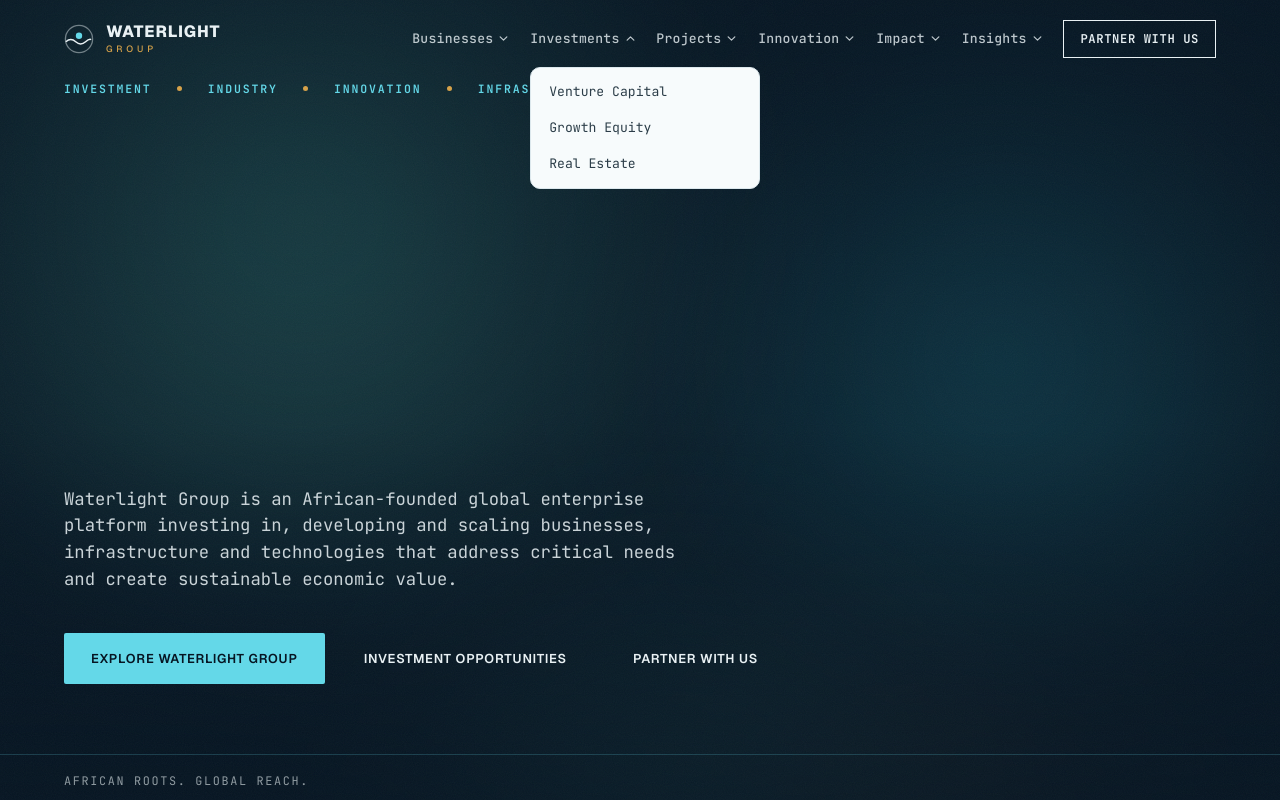
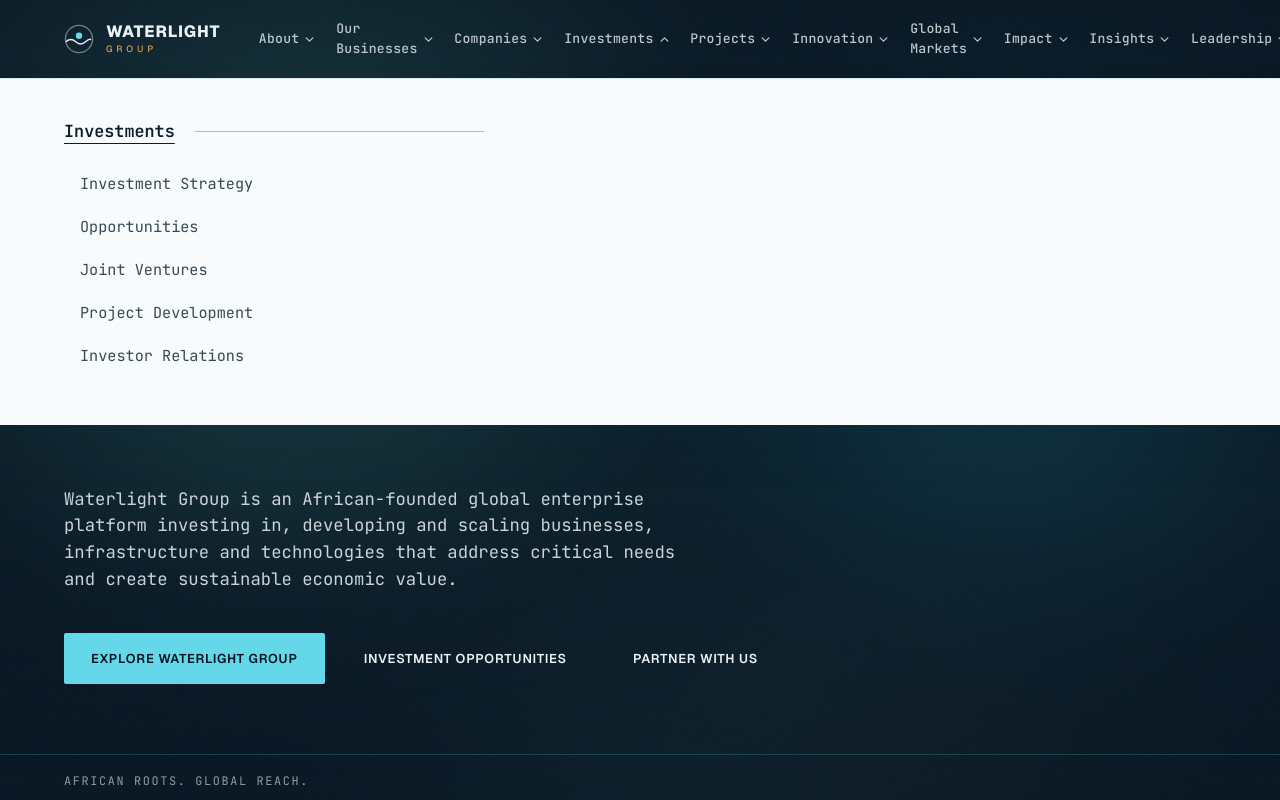
Before and after one commit to Taterbro/wsl-website, a Next.js app: page / in a window 1280 px wide. Both pictures are taken after a click on the button "Investments". Shown: the top 800 px of the page. Built offline with nearby package versions, Linux system fonts and the light colour scheme.

Commit message:
chore: update nav links

```diff
--- /dev/null
+++ b/app/_components/header/constants.ts
@@ -0,0 +1,149 @@
+export interface NavLink {
+  label: string;
+  href: string;
+  subLinks: { label: string; href: string }[];
+}
+
+export const NAV_LINKS: NavLink[] = [
+  {
+    label: "About",
+    href: "/about",
+    subLinks: [
+      { label: "Our Story", href: "/about/our-story" },
+      { label: "Vision & Mission", href: "/about/vision-mission" },
+      { label: "Group Structure", href: "/about/group-structure" },
+      { label: "Leadership", href: "/about/leadership" },
+      { label: "Governance", href: "/about/governance" },
+    ],
+  },
+  {
+    label: "Our Businesses",
+    href: "/businesses",
+    subLinks: [
+      { label: "Water & Smart Infrastructure", href: "/businesses/water-smart-infrastructure" },
+      { label: "Energy", href: "/businesses/energy" },
+      { label: "Agriculture", href: "/businesses/agriculture" },
+      { label: "Technology & AI", href: "/businesses/technology-ai" },
+      { label: "Industry", href: "/businesses/industry" },
+      { label: "Real Estate & Urban Infrastructure", href: "/businesses/real-estate-urban-infrastructure" },
+      { label: "Logistics", href: "/businesses/logistics" },
+      { label: "Climate & ESG", href: "/businesses/climate-esg" },
+    ],
+  },
+  {
+    label: "Companies",
+    href: "/companies",
+    subLinks: [
+      { label: "Waterlight Africa Investments Ltd", href: "/companies/waterlight-africa-investments" },
+      { label: "Waterlight Industries Limited", href: "/companies/waterlight-industries" },
+      { label: "Waterlight iHEAL Global Limited", href: "/companies/waterlight-iheal-global" },
+      { label: "Waterlight Limited", href: "/companies/waterlight-limited" },
+    ],
+  },
+  {
+    label: "Investments",
+    href: "/investments",
+    subLinks: [
+      { label: "Investment Strategy", href: "/investments/strategy" },
+      { label: "Opportunities", href: "/investments/opportunities" },
+      { label: "Joint Ventures", href: "/investments/joint-ventures" },
+      { label: "Project Development", href: "/investments/project-development" },
+      { label: "Investor Relations", href: "/investments/investor-relations" },
+    ],
+  },
+  {
+    label: "Projects",
+    href: "/projects",
+    subLinks: [
+      { label: "Portfolio", href: "/projects/portfolio" },
+      { label: "Project Map", href: "/projects/project-map" },
+      { label: "Flagship Projects", href: "/projects/flagship-projects" },
+      { label: "Development Pipeline", href: "/projects/development-pipeline" },
+    ],
+  },
+  {
+    label: "Innovation",
+    href: "/innovation",
+    subLinks: [
+      { label: "WSWIS", href: "/innovation/wswis" },
+      { label: "Technology Partnerships", href: "/innovation/technology-partnerships" },
+      { label: "R&D / Innovation", href: "/innovation/rd-innovation" },
+    ],
+  },
+  {
+    label: "Global Markets",
+    href: "/global-markets",
+    subLinks: [
+      { label: "Africa", href: "/global-markets/africa" },
+      { label: "GCC", href: "/global-markets/gcc" },
+      { label: "Europe", href: "/global-markets/europe" },
+      { label: "North America", href: "/global-markets/north-america" },
+      { label: "Asia-Pacific", href: "/global-markets/asia-pacific" },
+      { label: "Emerging & Strategic Markets", href: "/global-markets/emerging-strategic-markets" },
+    ],
+  },
+  {
+    label: "Impact",
+    href: "/impact",
+    subLinks: [
+      { label: "Sustainability", href: "/impact/sustainability" },
+      { label: "Development Partnerships", href: "/impact/development-partnerships" },
+      { label: "Waterlight Save Initiative", href: "/impact/waterlight-save-initiative" },
+      { label: "iHEAL Framework", href: "/impact/iheal-framework" },
+    ],
+  },
+  {
+    label: "Insights",
+    href: "/insights",
+    subLinks: [
+      { label: "Research", href: "/insights/research" },
+      { label: "Perspectives", href: "/insights/perspectives" },
+      { label: "News", href: "/insights/news" },
+      { label: "Events", href: "/insights/events" },
+      { label: "Media", href: "/insights/media" },
+    ],
+  },
+  {
+    label: "Leadership",
+    href: "/leadership",
+    subLinks: [
+      { label: "Founder & Group CEO", href: "/leadership/founder-group-ceo" },
+      { label: "Board", href: "/leadership/board" },
+      { label: "Executive Leadership", href: "/leadership/executive-leadership" },
+      { label: "Advisory / Investment Committees", href: "/leadership/advisory-investment-committees" },
+    ],
+  },
+  {
+    label: "Partner With Us",
+    href: "/partner-with-us",
+    subLinks: [
+      { label: "Investors", href: "/partner-with-us/investors" },
+      { label: "Governments", href: "/partner-with-us/governments" },
+      { label: "Financial Institutions", href: "/partner-with-us/financial-institutions" },
+      { label: "Technology Partners", href: "/partner-with-us/technology-partners" },
+      { label: "Project Owners", href: "/partner-with-us/project-owners" },
+      { label: "Market Entry", href: "/partner-with-us/market-entry" },
+    ],
+  },
+  {
+    label: "Careers",
+    href: "/careers",
+    subLinks: [],
+  },
+  {
+    label: "Contact / Global Offices",
+    href: "/contact",
+    subLinks: [],
+  },
+  {
+    label: "Legal",
+    href: "/legal",
+    subLinks: [
+      { label: "Privacy", href: "/legal/privacy" },
+      { label: "Terms", href: "/legal/terms" },
+      { label: "Cookies", href: "/legal/cookies" },
+      { label: "Investment Disclaimer", href: "/legal/investment-disclaimer" },
+      { label: "Accessibility", href: "/legal/accessibility" },
+    ],
+  },
+];
--- a/app/_components/header.tsx
+++ b/app/_components/header/header.tsx
@@ -2,71 +2,8 @@
 
 import { useEffect, useRef, useState } from "react";
 import { cn } from "@/lib/utils";
-import Brandmark from "./brand-mark";
-
-interface NavLink {
-  label: string;
-  href: string;
-  subLinks: { label: string; href: string }[];
-}
-
-const NAV_LINKS: NavLink[] = [
-  {
-    label: "Businesses",
-    href: "#businesses",
-    subLinks: [
-      { label: "Financial Services", href: "#financial-services" },
-      { label: "Consumer Brands", href: "#consumer-brands" },
-      { label: "Industrial Solutions", href: "#industrial-solutions" },
-      { label: "Healthcare", href: "#healthcare" },
-    ],
-  },
-  {
-    label: "Investments",
-    href: "#investments",
-    subLinks: [
-      { label: "Venture Capital", href: "#venture-capital" },
-      { label: "Growth Equity", href: "#growth-equity" },
-      { label: "Real Estate", href: "#real-estate" },
-    ],
-  },
-  {
-    label: "Projects",
-    href: "#projects",
-    subLinks: [
-      { label: "Active Initiatives", href: "#active-initiatives" },
-      { label: "Case Studies", href: "#case-studies" },
-      { label: "Partnerships", href: "#partnerships" },
-    ],
-  },
-  {
-    label: "Innovation",
-    href: "#innovation",
-    subLinks: [
-      { label: "R&D Labs", href: "#rd-labs" },
-      { label: "Emerging Technologies", href: "#emerging-tech" },
-      { label: "Sustainability", href: "#sustainability" },
-    ],
-  },
-  {
-    label: "Impact",
-    href: "#impact",
-    subLinks: [
-      { label: "Community Programs", href: "#community-programs" },
-      { label: "ESG Report", href: "#esg-report" },
-      { label: "Education", href: "#education" },
-    ],
-  },
-  {
-    label: "Insights",
-    href: "#insights",
-    subLinks: [
-      { label: "Reports", href: "#reports" },
-      { label: "Newsroom", href: "#newsroom" },
-      { label: "Journal", href: "#journal" },
-    ],
-  },
-];
+import Brandmark from "../brand-mark";
+import { NAV_LINKS } from "./constants";
 
 const burgerSpanClass =
   "my-[5px] block h-0.5 w-6 bg-current transition-transform transition-opacity duration-(--transition-normal) ease-(--ease-standard) motion-reduce:transition-none";
@@ -75,8 +12,7 @@
   "relative inline-flex cursor-pointer items-center gap-1.5 border-0 bg-transparent py-1.5 text-left text-[0.82rem] font-medium tracking-[0.02em] text-inherit opacity-80 transition-opacity duration-(--transition-normal) ease-(--ease-standard) after:absolute after:bottom-0 after:left-0 after:h-px after:w-full after:origin-left after:scale-x-0 after:bg-accent after:transition-transform after:duration-(--transition-normal) after:ease-(--ease-standard) hover:opacity-100 hover:after:scale-x-100 max-[760px]:w-full max-[760px]:py-[15px] max-[760px]:border-b max-[760px]:border-b-white/10 max-[760px]:text-[1rem] max-[760px]:opacity-100 max-[760px]:after:hidden";
 
 const subLinkClass =
-  "block rounded-[calc(var(--radius)*0.75)] px-3 py-[9px] text-[0.82rem] leading-snug text-popover-foreground opacity-85 transition-colors transition-opacity duration-(--transition-normal) ease-(--ease-standard) hover:bg-muted hover:opacity-100 focus-visible:bg-muted max-[760px]:rounded-none max-[760px]:border-b max-[760px]:border-b-white/10 max-[760px]:px-0 max-[760px]:py-[13px] max-[760px]:pl-5 max-[760px]:text-[0.9rem] max-[760px]:text-sidebar-foreground";
-
+  "block py-2.5 text-[0.95rem] leading-snug text-popover-foreground opacity-80 transition-colors transition-opacity duration-(--transition-normal) ease-(--ease-standard) hover:text-accent hover:opacity-100 focus-visible:text-accent focus-visible:opacity-100 max-[760px]:rounded-none max-[760px]:border-b max-[760px]:border-b-white/10 max-[760px]:py-[13px] max-[760px]:pl-5 max-[760px]:text-[0.9rem] max-[760px]:text-sidebar-foreground max-[760px]:opacity-100";
 export default function Header() {
   const [solid, setSolid] = useState(false);
   const [menuOpen, setMenuOpen] = useState(false);
@@ -144,7 +80,7 @@
           {NAV_LINKS.map((link) => {
             const isOpen = openSubmenu === link.href;
             return (
-              <div key={link.href} className="relative">
+              <div key={link.href}>
                 <button
                   type="button"
                   className={navToggleClass}
@@ -174,10 +110,31 @@
                 {isOpen && (
                   <ul
                     id={`submenu-${link.href.slice(1)}`}
-                    className="animate-nav-submenu absolute left-0 top-full z-50 grid min-w-[230px] pt-3 max-[760px]:static max-[760px]:min-w-0 max-[760px]:pt-0"
+                    className="animate-nav-submenu absolute inset-x-0 top-full z-50 grid bg-popover text-popover-foreground shadow-[0_24px_40px_rgba(9,29,42,0.14)] max-[760px]:static max-[760px]:bg-transparent max-[760px]:shadow-none"
                   >
-                    <li className="overflow-hidden">
-                      <div className="rounded-[var(--radius-lg)] border border-border bg-popover p-1.5 shadow-[0_16px_40px_rgba(9,29,42,0.18)] max-[760px]:rounded-none max-[760px]:border-0 max-[760px]:bg-transparent max-[760px]:p-0 max-[760px]:shadow-none">
+                    <li className="overflow-hidden border-t border-border max-[760px]:border-0">
+                      <div className="mx-auto max-w-[1440px] px-[clamp(20px,5vw,72px)] pt-10 pb-12 max-[760px]:max-w-none max-[760px]:p-0">
+                        <div className="flex w-full max-w-[420px] flex-col max-[760px]:max-w-none">
+                          {/* Menu title + accent rule (desktop only; the toggle already shows the label on mobile) */}
+                          <a
+                            href={link.href}
+                            className="mb-5 flex items-center gap-5 text-[1.05rem] font-semibold max-[760px]:hidden"
+                            onClick={() => {
+                              setOpenSubmenu(null);
+                              setMenuOpen(false);
+                            }}
+                          >
+                            <span className="underline underline-offset-[6px]">
+                              {link.label}
+                            </span>
+                            <span
+                              aria-hidden="true"
+                              className="h-px flex-1 bg-accent"
+                            />
+                          </a>
+
+                          {/* Vertical sub-links */}
+                          <div className="flex flex-col gap-0.5 pl-4 max-[760px]:pl-0">
                             {link.subLinks.map((subLink) => (
                               <a
                                 key={subLink.href}
@@ -191,6 +148,8 @@
                                 {subLink.label}
                               </a>
                             ))}
+                          </div>
+                        </div>
                       </div>
                     </li>
                   </ul>
--- a/app/layout.tsx
+++ b/app/layout.tsx
@@ -2,7 +2,7 @@
 import { Geist, Geist_Mono, JetBrains_Mono } from "next/font/google";
 import "./globals.css";
 import { cn } from "@/lib/utils";
-import Header from "./_components/header";
+import Header from "./_components/header/header";
 import Footer from "./_components/footer/footer";
 
 const jetbrainsMono = JetBrains_Mono({
```
Lines whose indentation alone changed are shown as unchanged.
